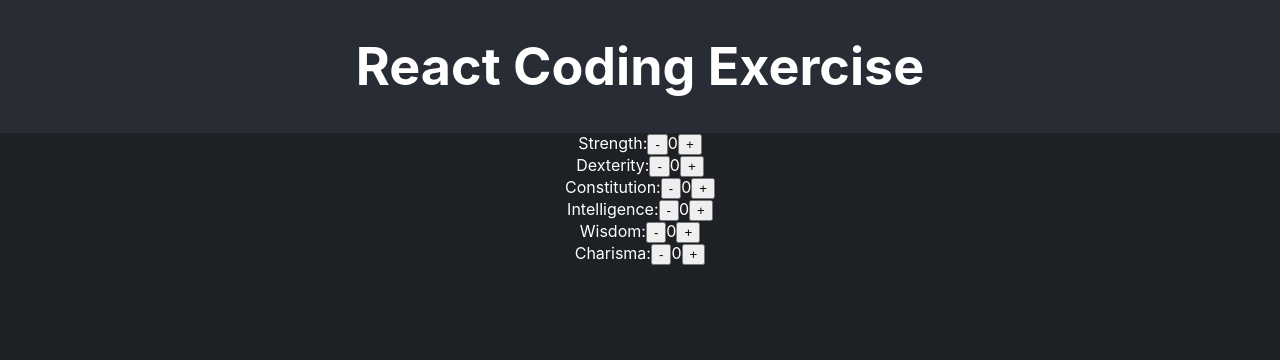
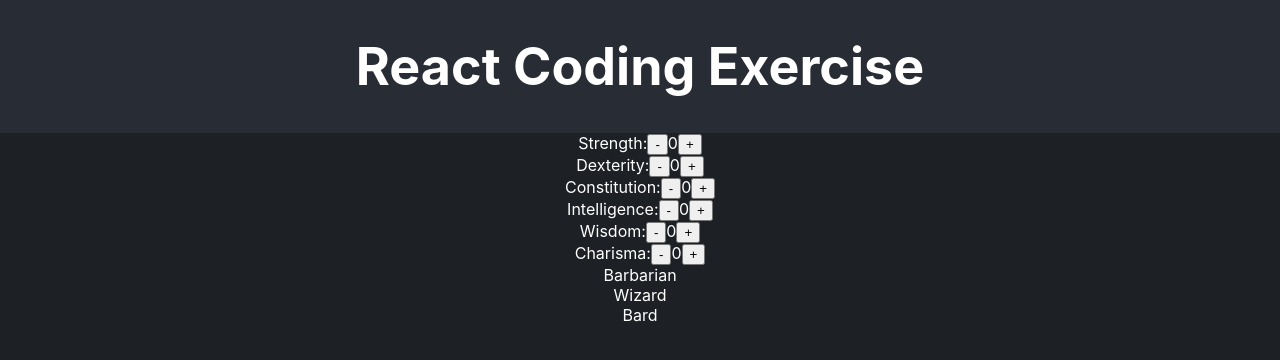
Before and after one commit to Jammy-Louie/recruiting-webapp-character, a React (Create React App) app: page / in a window 1280 px wide. Shown: the top 360 px of the page. Built offline with nearby package versions, Linux system fonts and the light colour scheme.

Commit message:
Add character class display

```diff
--- a/src/App.css
+++ b/src/App.css
@@ -44,3 +44,7 @@
     transform: rotate(360deg);
   }
 }
+
+.meet-class-req{
+  color: red;
+}
--- a/src/App.tsx
+++ b/src/App.tsx
@@ -1,6 +1,7 @@
 import { useReducer } from 'react';
 
 import AttributeModifier from "./components/AttributeModifer";
+import CharacterClass from "./components/CharacterClass";
 import characterReducer from './reducers/characterReducer';
 import {INITIAL_CHARACTER_STATE} from "./consts";
 import {Attribute} from "./types";
@@ -29,6 +30,7 @@ function App() {
                     characterAttributeConfig={character.attributes}
                     updateAttribute={(attribute, value) => updateAttribute(attribute, value)}
                 />
+                <CharacterClass characterAttributeConfig={character.attributes}/>
             </section>
         </div>
     );
--- /dev/null
+++ b/src/components/CharacterClass.tsx
@@ -0,0 +1,46 @@
+import React, {useState} from "react";
+
+import {CLASS_LIST} from "../consts";
+import {Attribute, CharacterAttributeConfig, Class, ClassAttributes} from "../types";
+
+type CharacterClassProps = {
+    characterAttributeConfig: CharacterAttributeConfig
+}
+
+const CharacterClass = (props: CharacterClassProps) => {
+    const [selectedClass, setSelectedClass] = useState<Class>();
+
+
+    const meetsRequirements = (classRequirements: ClassAttributes): boolean => {
+        return Object.entries(classRequirements).reduce((meetsRequirements, [key, value]) => {
+            return meetsRequirements && props.characterAttributeConfig[key as Attribute].value >= value;
+        }, true);
+    }
+
+    return (
+        <>
+            {Object.entries(CLASS_LIST).map(([key, value]) => {
+                return <div
+                    className={ meetsRequirements(value)? 'meet-class-req': ''}
+                    key={key}
+                    onClick={() => setSelectedClass(key as Class)}
+                >{key}
+                </div>
+            })}
+            {
+                selectedClass &&
+                <div>
+                    <h2>Class: {selectedClass} Minimum Requirements</h2>
+                    {
+                        Object.entries(CLASS_LIST[selectedClass]).map(([key, value]) => {
+                            return (<div key={key}>{key} :{value}</div>);
+                        })
+                    }
+                    <button onClick={() => setSelectedClass(null)}>Close Requirement View</button>
+                </div>
+            }
+        </>
+    );
+}
+
+export default CharacterClass;
```
